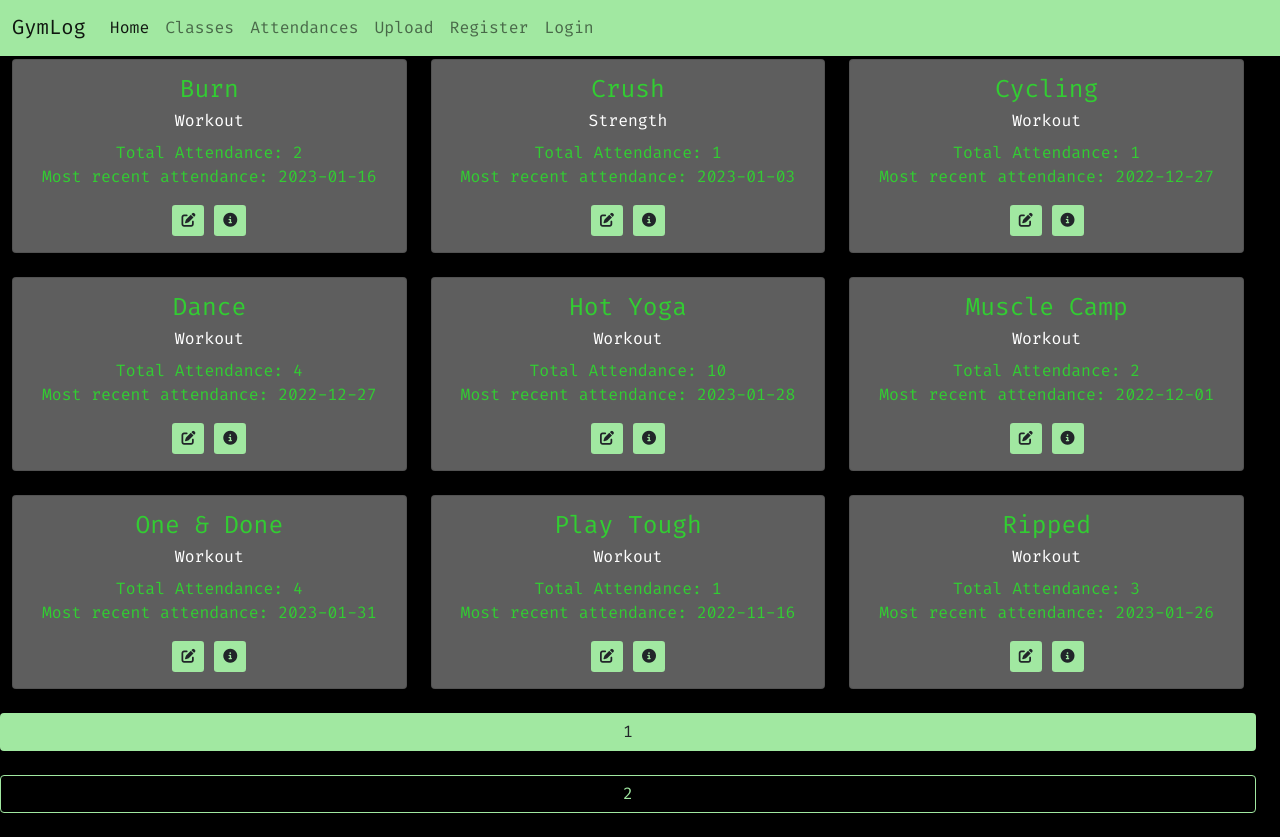
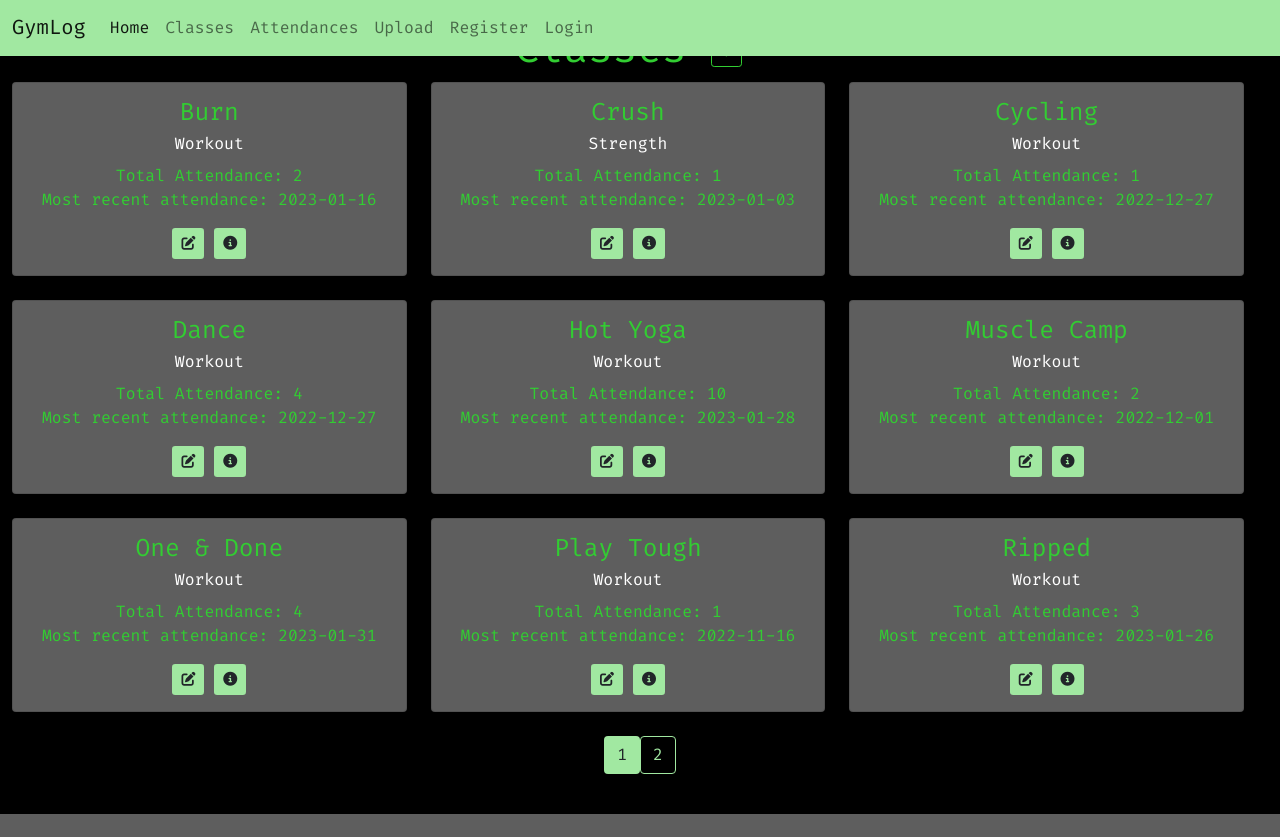
Before and after one commit to ayeryn/gymlog, a Flask app: page /classes in a window 1280 px wide. After the commit the page ends 814 px from the top, so only its background shows below. Run offline with Flask 3, Linux system fonts and the light colour scheme; data comes from the database, SQL or seed files in the repository; some libraries are stand-ins or nearby versions.

Commit message:
update pagination styling

```diff
--- a/app/templates/classes.html
+++ b/app/templates/classes.html
@@ -26,18 +26,23 @@
     </div>
     {% endfor %}
 </div>
-<div class="row align-items-center">
+<nav>
+    <ul class="pagination justify-content-center">
         {% for page_num in gym_classes.iter_pages(left_edge=1, right_edge=1, left_current=1, right_current=2) %}
         {% if page_num %}
         {% if gym_classes.page == page_num %}
+        <li class="page-item">
             <a class="btn btn-current mb-4" href="{{ url_for('classes', page=page_num) }}">{{ page_num }}</a>
+        </li>
         {% else %}
+        <li class="page-item">
             <a class="btn btn-other mb-4" href="{{ url_for('classes', page=page_num) }}">{{ page_num }}</a>
+        </li>
         {% endif %}
         {% else %}
         ...
         {% endif %}
         {% endfor %}
-</div>
-</div>
+    </ul>
+</nav>
 {% endblock content %}
```
Lines whose indentation alone changed are shown as unchanged.
